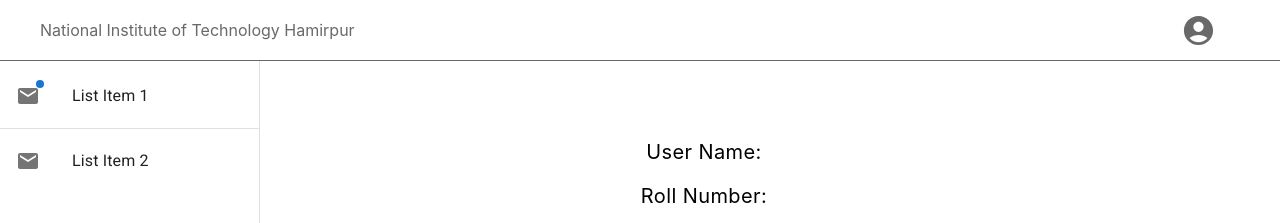
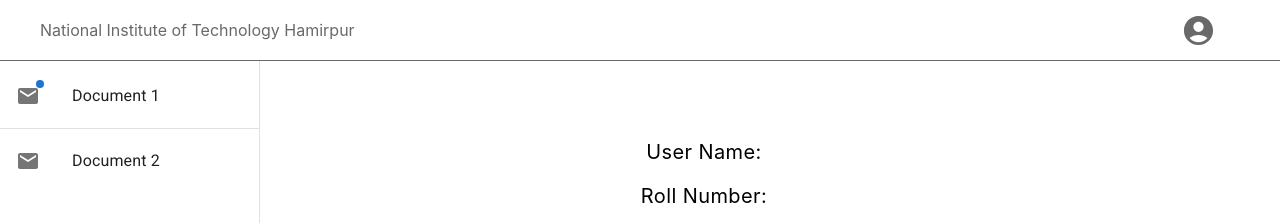
Before and after one commit to sudhanshu-k/NITH-Online-Internship-Document-Signing, a React (Vite) app in the folder front-end/: page /profile-st in a window 1280 px wide. Shown: the top 223 px of the page. Built offline with nearby package versions, Linux system fonts and the light colour scheme.

Commit message:
last from my side

```diff
--- a/front-end/src/Components/Sidebar/Sidebar.jsx
+++ b/front-end/src/Components/Sidebar/Sidebar.jsx
@@ -2,8 +2,11 @@ import React from "react";
 import { AppBar, Toolbar, Typography, Drawer, List, ListItem, Divider, ListItemButton, Box, Badge } from "@mui/material";
 import { ListItemIcon, ListItemText } from "@mui/material";
 import { Mail as MailIcon } from "@mui/icons-material";
+import { useNavigate } from "react-router-dom";
 
 function Sidebar() {
+	const navigate = useNavigate();
+
 	return (
 		<div>
 			<Drawer
@@ -19,13 +22,17 @@ function Sidebar() {
 				<Box sx={{ overflow: "auto" }}>
 					<List>
 						<ListItem disablePadding>
-							<ListItemButton>
+							<ListItemButton
+								onClick={() => {
+									navigate("/dashboard-st");
+								}}
+							>
 								<ListItemIcon>
 									<Badge color="primary" variant="dot">
 										<MailIcon />
 									</Badge>
 								</ListItemIcon>
-								<ListItemText>List Item 1</ListItemText>
+								<ListItemText>Document 1</ListItemText>
 							</ListItemButton>
 						</ListItem>
 					</List>
@@ -36,7 +43,7 @@ function Sidebar() {
 								<ListItemIcon>
 									<MailIcon />
 								</ListItemIcon>
-								<ListItemText>List Item 2</ListItemText>
+								<ListItemText>Document 2</ListItemText>
 							</ListItemButton>
 						</ListItem>
 					</List>
```
